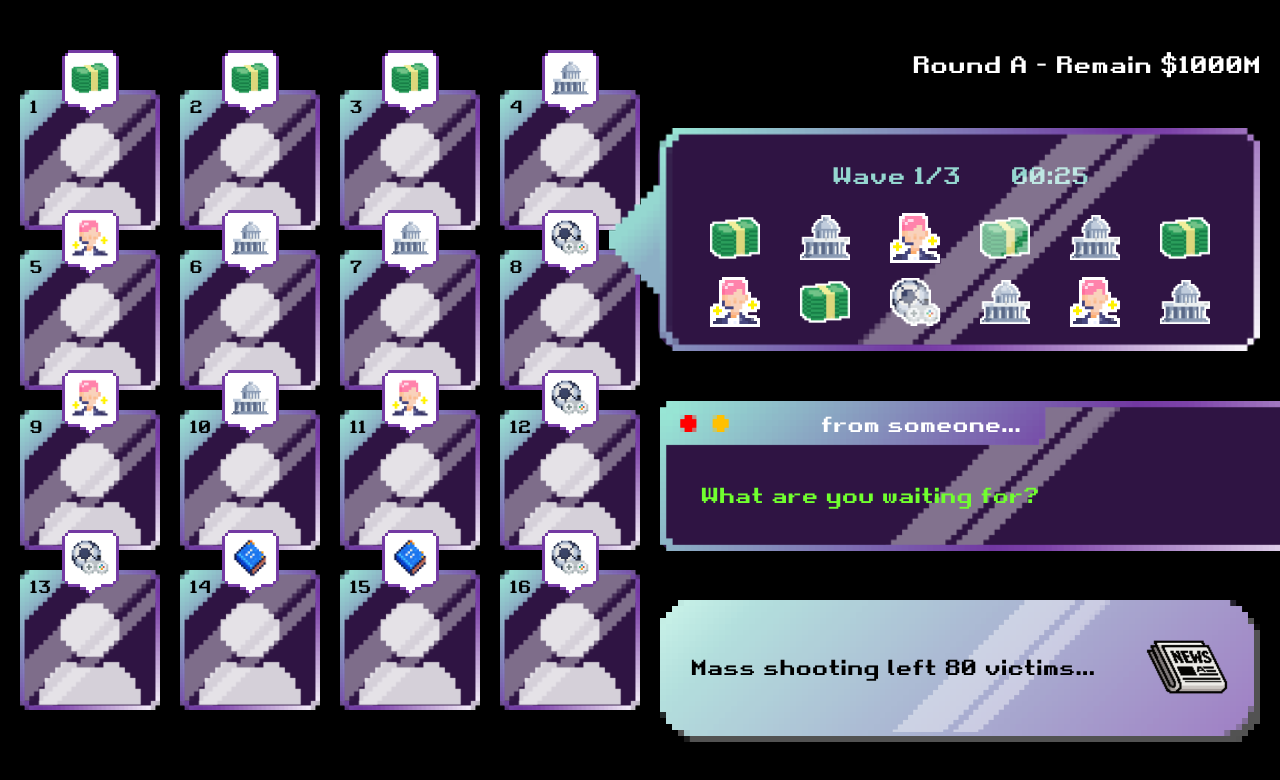
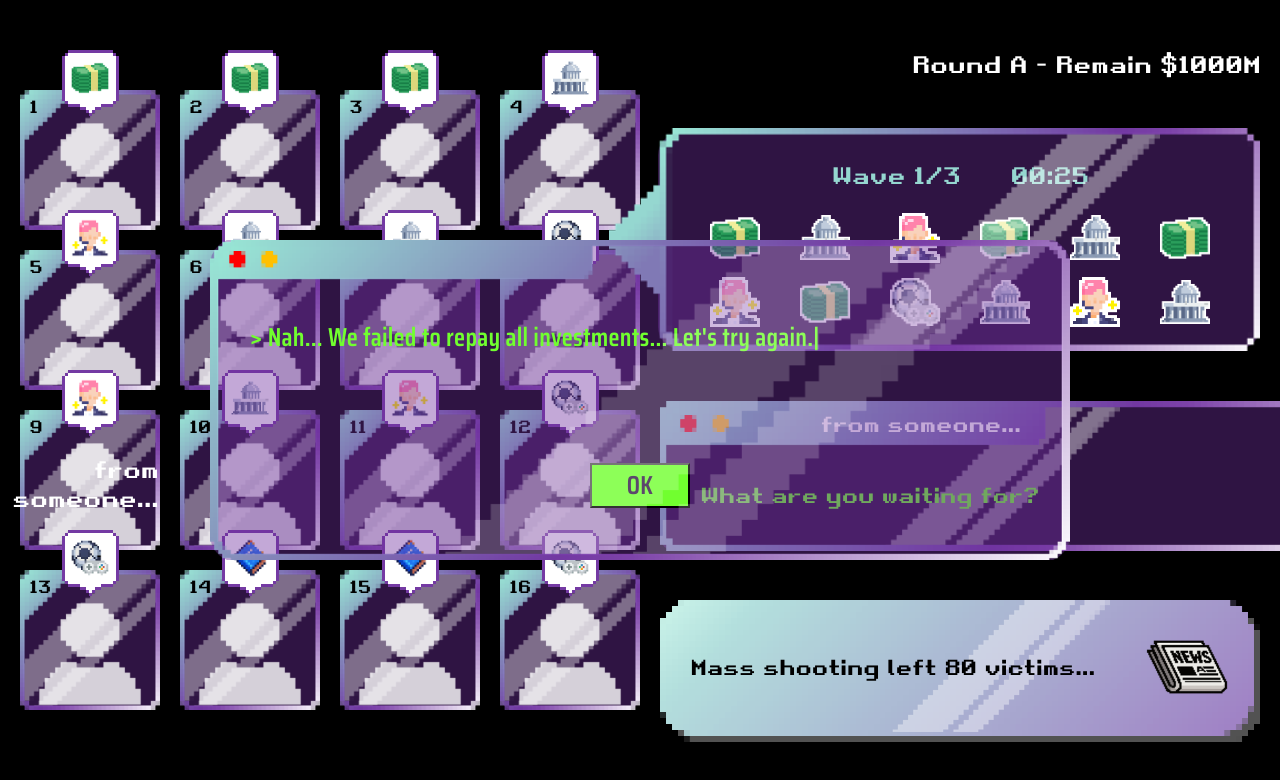
Before and after one commit to kadiace/2023F_CS489_FeedLovers, a React (Create React App) app: page /main in a window 1280 px wide. Shown: the top 780 px of the page. Built offline with nearby package versions, Linux system fonts and the light colour scheme.

Commit message:
Add new depth: GuideWindow, Add failure message.

```diff
--- /dev/null
+++ b/src/components/GuideWindow.tsx
@@ -0,0 +1,35 @@
+import { CSSProperties, MouseEventHandler } from "react";
+import GuideWindowLayout from "./GuideWindowLayout";
+import GuideWindowMessage from "./GuideWindowMessage";
+
+function GuideWindow(props: {
+  messageList: string[];
+  navigate: MouseEventHandler;
+  style: CSSProperties;
+}) {
+  const { messageList, navigate, style } = props;
+  return (
+    <div style={style}>
+      <GuideWindowLayout />
+      <div
+        style={{
+          display: "flex",
+          position: "absolute",
+          alignItems: "center",
+          justifyContent: "center",
+          width: "100%",
+          height: "100%",
+          zIndex: 2,
+        }}
+      >
+        <GuideWindowMessage
+          counter={0}
+          messageList={messageList}
+          navigate={navigate}
+        />
+      </div>
+    </div>
+  );
+}
+
+export default GuideWindow;
--- a/src/components/GuideCommand.tsx
+++ b/src/components/GuideWindowLayout.tsx
@@ -2,7 +2,7 @@ import GuideBackground from "../assets/img/ui/guide_background.png";
 import GuideShiny from "../assets/img/ui/guide_shiny.png";
 import GuideGrid from "../assets/img/ui/guide_grid.png";
 
-function GuideCommand() {
+function GuideWindowLayout() {
   return (
     <div
       style={{
@@ -48,8 +48,24 @@ function GuideCommand() {
         }}
         src={GuideGrid}
       ></img>
+
+      <p
+        style={{
+          display: "flex",
+          position: "absolute",
+          fontFamily: "Retro Gaming",
+          fontSize: "23px",
+          textAlign: "right",
+          color: "white",
+          right: "114vh",
+          top: "24vh",
+          zIndex: 4,
+        }}
+      >
+        from someone...
+      </p>
     </div>
   );
 }
 
-export default GuideCommand;
+export default GuideWindowLayout;
--- a/src/components/GuideCommandMessage.tsx
+++ b/src/components/GuideWindowMessage.tsx
@@ -1,17 +1,16 @@
 import { MouseEvent, MouseEventHandler, useState } from "react";
 import Typist from "react-typist";
 
-function GuideCommandMessage(props: {
+function GuideWindowMessage(props: {
   counter: number;
-  maxCount: number;
   messageList: string[];
   navigate: MouseEventHandler;
 }) {
-  const { counter: initCounter, maxCount, messageList, navigate } = props;
+  const { counter: initCounter, messageList, navigate } = props;
   const [counter, setCounter] = useState(initCounter);
 
   const increment: MouseEventHandler = (e: MouseEvent) => {
-    if (counter < maxCount) setCounter(counter + 1);
+    if (counter + 1 < messageList.length) setCounter(counter + 1);
     else {
       navigate(e);
     }
@@ -34,7 +33,7 @@ function GuideCommandMessage(props: {
           letterSpacing: "0.25px",
         }}
       >
-        <Typist avgTypingDelay={30} key={counter}>
+        <Typist avgTypingDelay={15} key={counter}>
           {messageList[counter]}
         </Typist>
       </div>
@@ -70,4 +69,4 @@ function GuideCommandMessage(props: {
   );
 }
 
-export default GuideCommandMessage;
+export default GuideWindowMessage;
--- a/src/pages/Guide.tsx
+++ b/src/pages/Guide.tsx
@@ -1,8 +1,7 @@
 import React from "react";
 import "./Guide.css";
-import GuideCommand from "components/GuideCommand";
-import GuideCommandMessage from "components/GuideCommandMessage";
 import { useNavigate } from "react-router-dom";
+import GuideWindow from "components/GuideWindow";
 
 function Guide() {
   // navigate
@@ -21,7 +20,14 @@ function Guide() {
         height: "100%",
       }}
     >
-      <div
+      <GuideWindow
+        messageList={[
+          "> Do you see me?",
+          "> Oh! This works! Nice to meet you!",
+          "> Hello, you are 'Feed', developed by our platform's content recommendation \nalgorithm.",
+          "> No time to talk. There are so many people already waiting for you! Let’s go to \nmeet them.",
+        ]}
+        navigate={navigateMain}
         style={{
           display: "flex",
           position: "absolute",
@@ -30,49 +36,7 @@ function Guide() {
           width: "100%",
           height: "100%",
         }}
-      >
-        <GuideCommand />
-      </div>
-
-      <p
-        style={{
-          display: "flex",
-          position: "absolute",
-          fontFamily: "Retro Gaming",
-          fontSize: "23px",
-          textAlign: "right",
-          color: "white",
-          right: "114vh",
-          top: "24vh",
-          zIndex: 4,
-        }}
-      >
-        from someone...
-      </p>
-
-      <div
-        style={{
-          display: "flex",
-          position: "absolute",
-          alignItems: "center",
-          justifyContent: "center",
-          width: "100%",
-          height: "100%",
-          zIndex: 2,
-        }}
-      >
-        <GuideCommandMessage
-          counter={0}
-          maxCount={3}
-          messageList={[
-            "> Do you see me?",
-            "> Oh! This works! Nice to meet you!",
-            "> Hello, you are 'Feed', developed by our platform's content recommendation \nalgorithm.",
-            "> No time to talk. There are so many people already waiting for you! Let’s go to \nmeet them.",
-          ]}
-          navigate={navigateMain}
-        />
-      </div>
+      />
     </div>
   );
 }
--- a/src/pages/Main.tsx
+++ b/src/pages/Main.tsx
@@ -6,8 +6,16 @@ import News from "components/News";
 import { useRecoilState } from "recoil";
 import { goalAtom, roundWaveCountAtom } from "recoils";
 import { RoundInformation } from "components/Round";
+import { useNavigate } from "react-router-dom";
+import GuideWindow from "components/GuideWindow";
 
 function Main() {
+  // navigate
+  const navigate = useNavigate();
+  function navigateLobby() {
+    navigate("/lobby");
+  }
+
   // States.
   const [roundWaveCount, setRoundWaveCount] =
     useRecoilState(roundWaveCountAtom);
@@ -26,6 +34,21 @@ function Main() {
         overflow: "hidden",
       }}
     >
+      <GuideWindow
+        messageList={[
+          "> Nah... We failed to repay all investments... Let's try again.",
+        ]}
+        navigate={navigateLobby}
+        style={{
+          display: "flex",
+          position: "absolute",
+          alignItems: "center",
+          justifyContent: "center",
+          width: "100%",
+          height: "100%",
+          zIndex: 10,
+        }}
+      />
       <div
         style={{
           display: "flex",
```
